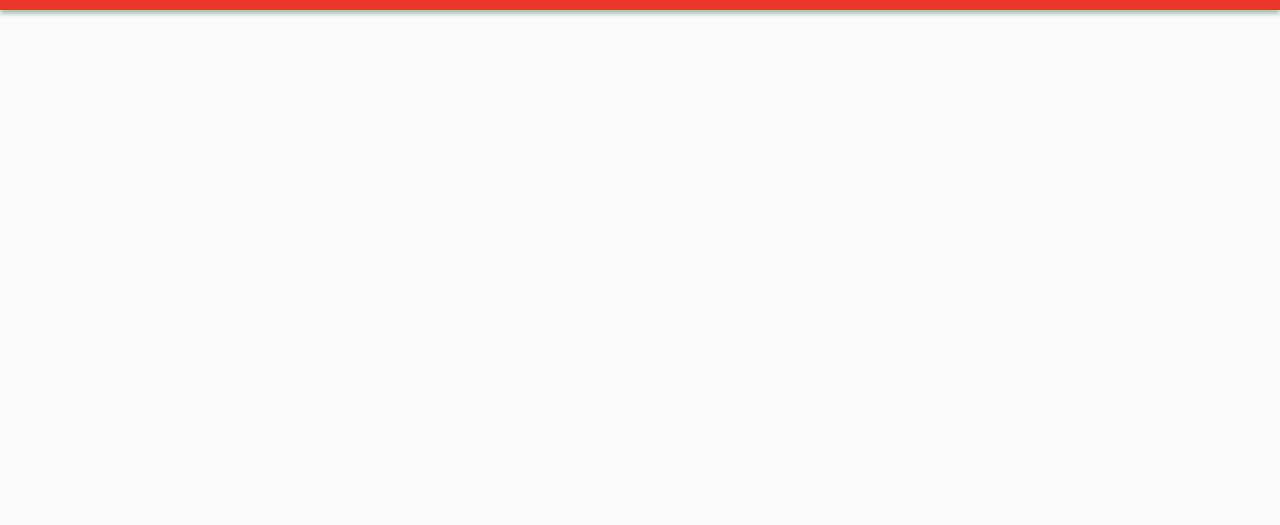
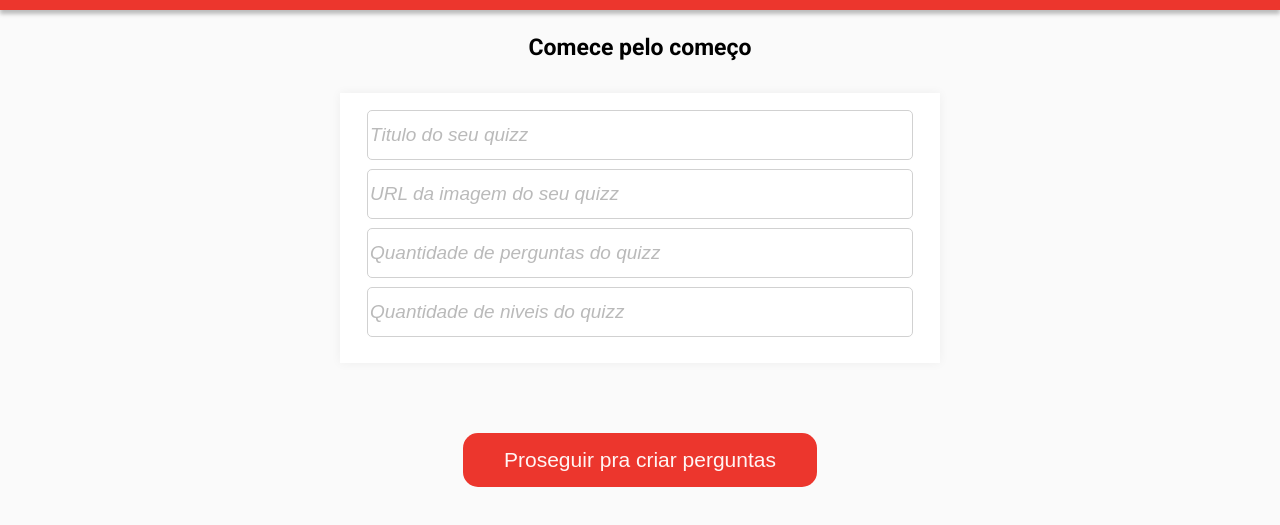
Before and after one commit to zaap13/Projeto_06_BuzzQuizz, a plain HTML site: page index.html in a window 1280 px wide. Both pictures are taken after a click on the button "Criar Quizz". Shown: the part 59-584 px from the top of the page. Drawn offline with nearby package versions, Linux system fonts and the light colour scheme; no server answers.

Commit message:
layout criacao:info basica do quizz

```diff
--- a/CSS/style.css
+++ b/CSS/style.css
@@ -253,6 +253,74 @@ body {
 }
 /*termino_pagina_2*/
 
+/* começo_pagina_3 */
+.quizz-creator{
+  margin: 69px 0 0 0;
+}
+.quizz-creator h1{
+  margin: 0 0 34px 0;
+  font-size: 23px;
+  font-weight: 700;
+  color: #000000;
+}
+.quizz-creator button{
+  width: 354px;
+  height: 54px;
+  margin: 70px 0 0 0;
+  background: #EC362D;
+  border-radius: 15px;
+  border-style:ridge;
+  border: 0px;
+
+  color: #fff5f4;
+  font-weight: 400;
+  font-size: 21px;
+
+  cursor: pointer;
+}
+.container-creator{
+  width: 100%;
+  display: flex;
+  flex-direction: column;
+  align-items:center;
+}
+.start{
+  display: flex;
+  flex-direction: column;
+  justify-content: flex-start;
+  align-items: center;
+  width: 600px;
+
+}
+.input-start{
+  display: flex;
+  flex-direction: column;
+  justify-content: center;
+  align-items: center;
+  width: 100%;
+  height: 270px;
+  background: #FFFFFF;
+  box-shadow: 0px 0px 10px rgba(0, 0, 0, 0.05);
+
+}
+.input-start input{
+  margin-bottom: 9px;
+  width: 90%;
+  height: 46px;
+  border: 1px solid #D1D1D1;
+  border-radius: 5px;
+  font-size: 19px;
+  font-weight: 400;
+}
+::-webkit-input-placeholder{
+  font-style: italic;
+  font-weight: 400;
+  font-size: 19px;
+  color: #BABABA;
+}
+
+
+/* fim_pagina_3 */
 .hidden {
   /*deixar sempre abaixo*/
   display: none;
--- a/index.html
+++ b/index.html
@@ -69,7 +69,19 @@
 
         <!--fim_pagina_2-->
         <div class="quizz-creator hidden">
-            <h1>TESTE</h1> <!--Area da pagina 3-->
+            <!-- começo_pagina_3 -->
+            <div class="container-creator">
+                <div class="start">
+                    <h1>Comece pelo começo</h1>
+                    <div class="input-start">
+                        <input type="text" placeholder="Titulo do seu quizz">
+                        <input type="text" placeholder="URL da imagem do seu quizz">
+                        <input type="text" placeholder="Quantidade de perguntas do quizz">
+                        <input type="text" placeholder="Quantidade de niveis do quizz">
+                    </div>
+                    <button>Proseguir pra criar perguntas</button>
+                </div>
+            </div>
         </div>
 
     </main>
```
